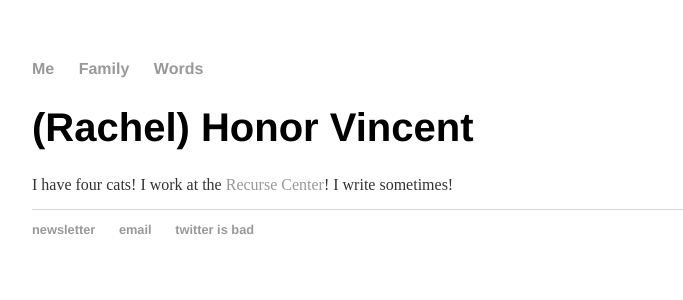
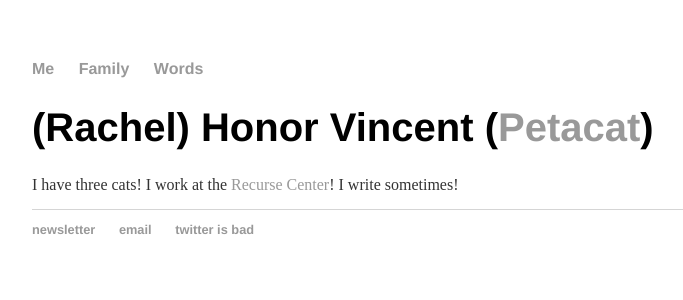
Before and after one commit to rhonorv/rhonorv.github.io, a Jekyll site: the page built from index.html, in a window 1280 px wide. Shown: the top 300 px of the page, without its empty margins (160-843 px from the left). Built offline with Jekyll 4.4.1, drawn with Linux system fonts in a browser that asks for light colours.

Commit message:
Update index.html

```diff
--- a/index.html
+++ b/index.html
@@ -3,6 +3,6 @@ layout: default
 title: R. Honor Vincent
 ---
 <div class="blurb">
-	<h1>(Rachel) Honor Vincent</h1>
-	<p>I have four cats! I work at the <a href="https://www.recurse.com">Recurse Center</a>! I write sometimes!</p>
+	<h1>(Rachel) Honor Vincent (<a href="https://petacat.us/">Petacat</a>)</h1>
+	<p>I have three cats! I work at the <a href="https://www.recurse.com">Recurse Center</a>! I write sometimes!</p>
 </div><!-- /.blurb -->
```
